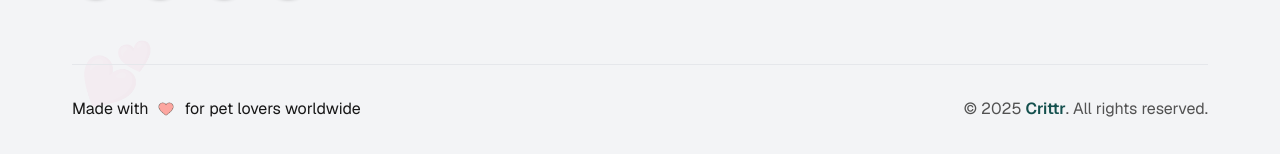
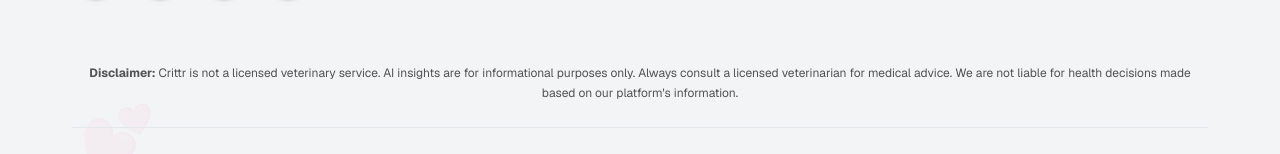
Before and after one commit to Chocoloco123/Crittr-App-FE, a Next.js app: page /export in a window 1280 px wide. Shown: the part 2030-2184 px from the top of the page. Built offline with nearby package versions, Linux system fonts and the light colour scheme; no server answers.

Commit message:
added disclaimer and adjusted versioning

```diff
--- a/package.json
+++ b/package.json
@@ -1,6 +1,6 @@
 {
   "name": "critter-app",
-  "version": "0.1.0",
+  "version": "0.1.1",
   "private": true,
   "scripts": {
     "dev": "next dev",
--- a/src/components/layout/Footer.tsx
+++ b/src/components/layout/Footer.tsx
@@ -195,6 +195,23 @@ export default function Footer() {
           </div>
         </div>
 
+        {/* Disclaimer */}
+        <motion.div
+          initial={{ opacity: 0 }}
+          whileInView={{ opacity: 1 }}
+          transition={{ duration: 0.6 }}
+          viewport={{ once: true }}
+          className="mb-6"
+        >
+          <div className="text-center">
+            <p className="text-xs text-gray-500 leading-relaxed">
+              <strong>Disclaimer:</strong> Crittr is not a licensed veterinary service. AI insights are for informational purposes only.
+              Always consult a licensed veterinarian for medical advice. We are not liable for health decisions
+              made based on our platform's information.
+            </p>
+          </div>
+        </motion.div>
+
         {/* Bottom Section */}
         <motion.div
           initial={{ opacity: 0 }}
--- a/src/components/sections/AboutSection/AboutSection.tsx
+++ b/src/components/sections/AboutSection/AboutSection.tsx
@@ -7,8 +7,8 @@ import './AboutSection.scss'
 export default function AboutSection() {
   const stats = [
     { icon: '/images/icons/dog.png', number: '50K+', label: 'Happy Pet Parents' },
-    { icon: '/images/icons/heart-pink.png', number: '100K+', label: 'Pets Tracked' },
-    { icon: '/images/icons/cat.png', number: '4.9/5', label: 'App Store Rating' },
+    { icon: '/images/icons/guineapig.png', number: '100K+', label: 'Pets Tracked' },
+    { icon: '/images/icons/heart-red.png', number: '4.9/5', label: 'App Store Rating' },
     { icon: '/images/icons/paw.png', number: '99.9%', label: 'Uptime Guarantee' }
   ]
 
@@ -19,8 +19,8 @@ export default function AboutSection() {
       icon: '/images/icons/paw.png'
     },
     {
-      title: 'Veterinary Expertise',
-      description: 'Our team includes licensed veterinarians who ensure our health tracking features are accurate and helpful.',
+      title: 'AI-Powered Insights',
+      description: 'Our advanced AI technology provides intelligent health insights and recommendations to help you better understand your pet\'s wellbeing.',
       icon: '/images/icons/stethescope.png'
     },
     {
```
